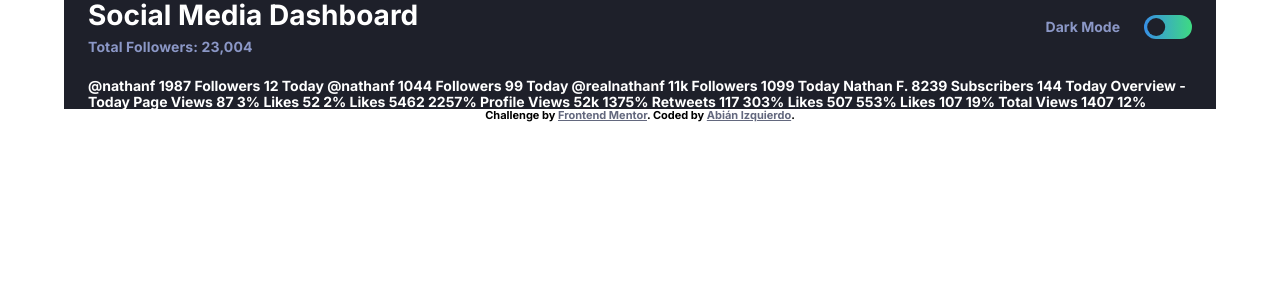
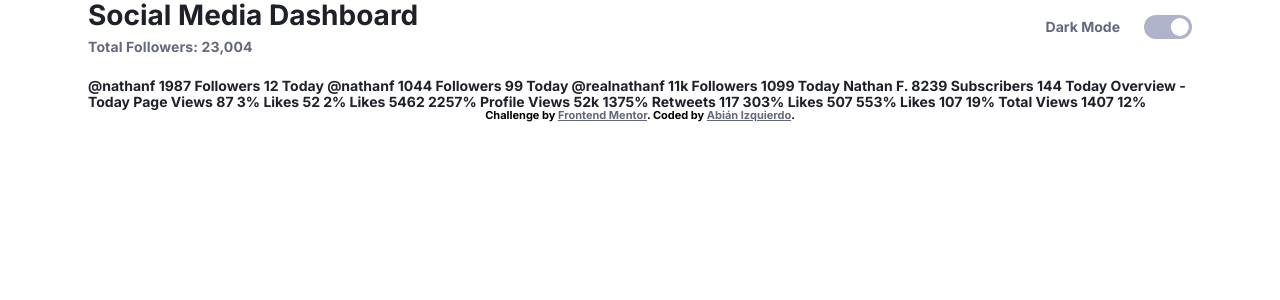
Before and after one commit to abizmo/social-media-dashboard-with-theme-switcher, a React (Create React App) app: page / in a window 1280 px wide. Shown: the top 300 px of the page. Built offline with nearby package versions, Linux system fonts and the light colour scheme.

Commit message:
Extract ThemeContext from Dashboard

```diff
--- a/src/ThemeContext.js
+++ /dev/null
@@ -1,5 +0,0 @@
-import { createContext } from 'react';
-
-const ThemeContext = createContext();
-
-export default ThemeContext;
--- /dev/null
+++ b/src/ThemeContext.jsx
@@ -0,0 +1,30 @@
+import React, {
+  createContext, useCallback, useMemo, useState,
+} from 'react';
+
+const ThemeContext = createContext();
+
+// eslint-disable-next-line react/prop-types
+function ThemeContextProvider({ children }) {
+  const [dark, setDark] = useState(false);
+
+  const toggleDark = useCallback(
+    () => {
+      setDark((prev) => !prev);
+    },
+    [],
+  );
+
+  const contextValue = useMemo(() => ({
+    dark,
+    toggleDark,
+  }), [dark, toggleDark]);
+
+  return (
+    <ThemeContext.Provider value={contextValue}>
+      {children}
+    </ThemeContext.Provider>
+  );
+}
+
+export { ThemeContext, ThemeContextProvider };
--- a/src/components/Dashboard/Header/index.jsx
+++ b/src/components/Dashboard/Header/index.jsx
@@ -1,10 +1,10 @@
 import React, { useContext } from 'react';
 
-import ThemeContext from '../../../ThemeContext';
+import { ThemeContext } from '../../../ThemeContext';
 import styles from './Header.module.css';
 
 function Header() {
-  const { dark, handleSwitchMode } = useContext(ThemeContext);
+  const { dark, toggleDark } = useContext(ThemeContext);
 
   return (
     <div
@@ -22,7 +22,7 @@ function Header() {
           aria-controls="dark-mode"
           aria-checked={dark}
           role="switch"
-          onClick={handleSwitchMode}
+          onClick={toggleDark}
         >
           <span className="sr-only">Change Mode</span>
         </button>
--- a/src/components/Dashboard/index.jsx
+++ b/src/components/Dashboard/index.jsx
@@ -1,16 +1,12 @@
-import React, { useState } from 'react';
+import React, { useContext } from 'react';
 
-import ThemeContext from '../../ThemeContext';
+import { ThemeContext } from '../../ThemeContext';
 import Header from './Header';
 
 function Dashboard() {
-  const [dark, setDark] = useState(true);
-
-  const handleSwitchMode = () => setDark((prev) => !prev);
+  const { dark } = useContext(ThemeContext);
 
   return (
-    // eslint-disable-next-line react/jsx-no-constructed-context-values
-    <ThemeContext.Provider value={{ dark, handleSwitchMode }}>
     <div
       className="container"
       data-theme={dark ? 'dark' : 'light'}
@@ -72,7 +68,6 @@ function Dashboard() {
       12%
 
     </div>
-    </ThemeContext.Provider>
   );
 }
 
--- a/src/index.jsx
+++ b/src/index.jsx
@@ -3,12 +3,15 @@ import ReactDOM from 'react-dom/client';
 
 import Dashboard from './components/Dashboard';
 import './index.css';
+import { ThemeContextProvider } from './ThemeContext';
 
 const root = ReactDOM.createRoot(document.getElementById('root'));
 
 root.render(
   <React.StrictMode>
-    <Dashboard />
+    <ThemeContextProvider>
+      <Dashboard />
+    </ThemeContextProvider>
     <footer className="attribution">
       Challenge by
       {' '}
```
Lines whose indentation alone changed are shown as unchanged.
